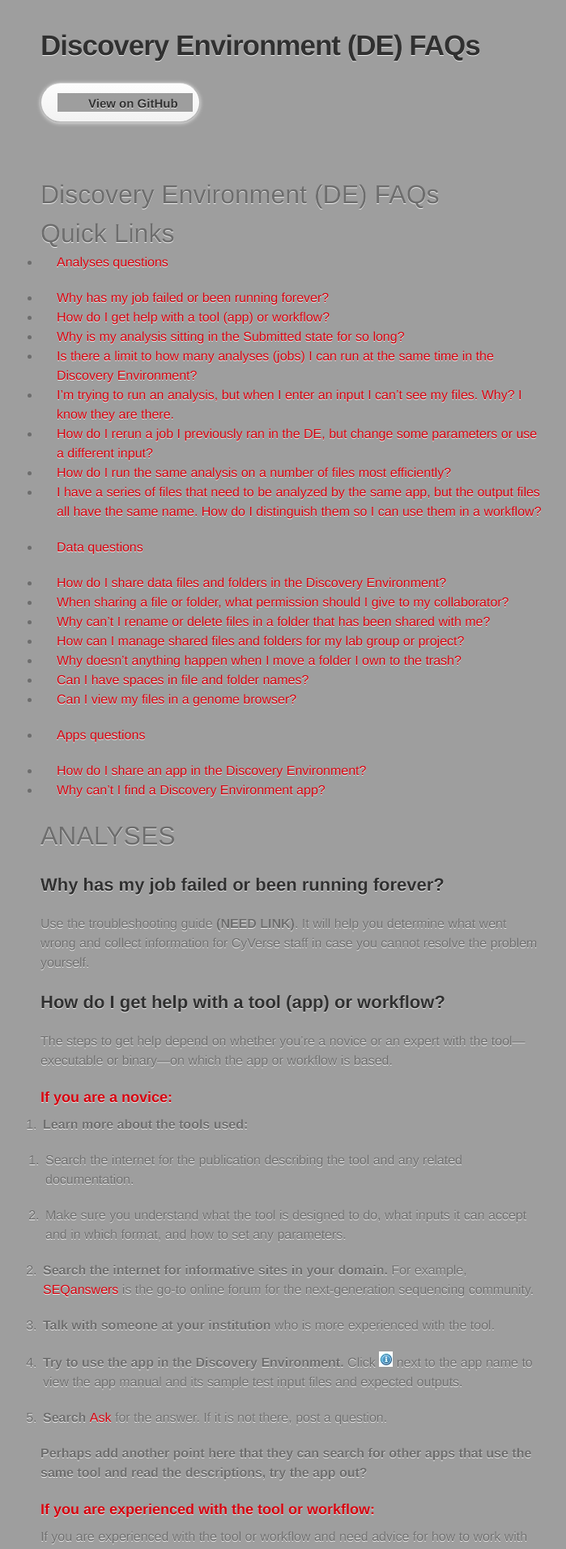
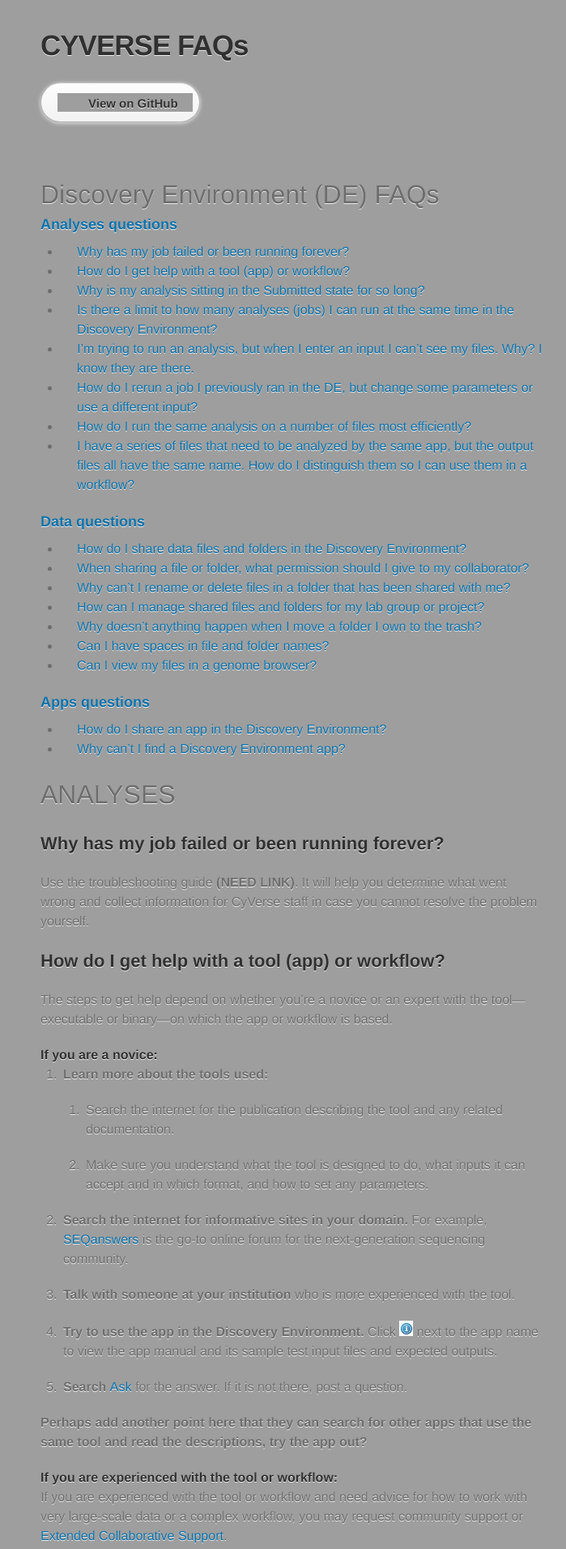
Before and after one commit to cyverse/UserSupport, a Jekyll site: the page built from README.md, in a window 1280 px wide. Shown: the top 1913 px of the page at 81% size, without its empty margins (280-979 px from the left). Built offline with Jekyll 4.4.1, drawn with Linux system fonts in a browser that asks for light colours; some web fonts are replaced.

Commit message:
Fix indentation of bullets and change color of links.

```diff
--- a/README.md
+++ b/README.md
@@ -1,13 +1,11 @@
 ---
 layout: page
-title: Discovery Environment (DE) FAQs
+title: CYVERSE FAQs
 ---
 
 # Discovery Environment (DE) FAQs
 
-# Quick Links
-
-- [Analyses questions](#analyses)
+### [Analyses questions](#analyses)
 
  - [Why has my job failed or been running forever?](#analysesJobFailed)
  - [How do I get help with a tool (app) or workflow?](#analysesHelpToolWorkflow)
@@ -18,7 +16,7 @@ title: Discovery Environment (DE) FAQs
  - [How do I run the same analysis on a number of files most efficiently?](#analysesHtFileList)
  - [I have a series of files that need to be analyzed by the same app, but the output files all have the same name. How do I distinguish    them so I can use them in a workflow?](#analysesRenameOutputFiles)
 
-- [Data questions](#data)
+### [Data questions](#data)
 
  - [How do I share data files and folders in the Discovery Environment?](#dataShare)
  - [When sharing a file or folder, what permission should I give to my collaborator?](#dataPermissions)
@@ -28,7 +26,7 @@ title: Discovery Environment (DE) FAQs
  - [Can I have spaces in file and folder names?](#dataSpaces)
  - [Can I view my files in a genome browser?](#dataViewGenome)
 
-- [Apps questions](#apps)
+### [Apps questions](#apps)
 
  - [How do I share an app in the Discovery Environment?](#appsDataShareApp)
  - [Why can’t I find a Discovery Environment app?](#appsFindApp)
@@ -46,7 +44,7 @@ Use the troubleshooting guide **(NEED LINK)**. It will help you determine what w
 
 The steps to get help depend on whether you’re a novice or an expert with the tool—executable or binary—on which the app or workflow is based.
 
-### If you are a novice:
+#### If you are a novice:
 
 1. **Learn more about the tools used:**
 
@@ -64,7 +62,7 @@ The steps to get help depend on whether you’re a novice or an expert with the
 
 **Perhaps add another point here that they can search for other apps that use the same tool and read the descriptions, try the app out?**
 
-### If you are experienced with the tool or workflow:
+#### If you are experienced with the tool or workflow:
 
 If you are experienced with the tool or workflow and need advice for how to work with very large-scale data or a complex workflow, you may request community support or [Extended Collaborative Support](http://www.cyverse.org/collaborate).
 
--- a/stylesheets/stylesheet.css
+++ b/stylesheets/stylesheet.css
@@ -8,7 +8,7 @@ a, abbr, acronym, address, big, cite, code,
 del, dfn, em, img, ins, kbd, q, s, samp,
 small, strike, strong, sub, sup, tt, var,
 b, u, i, center,
-dl, dt, dd, ol, ul, li,
+dl, dt, dd, ol, ul,
 fieldset, form, label, legend,
 table, caption, tbody, tfoot, thead, tr, th, td,
 article, aside, canvas, details, embed,
@@ -21,6 +21,9 @@ time, mark, audio, video {
 	font-size: 100%;
 	vertical-align: baseline;
 	border: 0;
+}
+li {
+	margin-left: 25px;
 }
 /* HTML5 display-role reset for older browsers */
 article, aside, details, figcaption, figure,
@@ -57,10 +60,10 @@ body {
 }
 
 a {
-  color: #d5000d;
+  color: #0971AB;
 }
 a:hover {
-  color: #c5000c;
+  color: #8DAECC;
 }
 
 header {
@@ -82,6 +85,10 @@ header h2 {
   line-height: 1.3;
   color: #aaa;
   letter-spacing: -1px;
+}
+
+header h3 {
+	color: #33FFBD;
 }
 
 #container {
```
